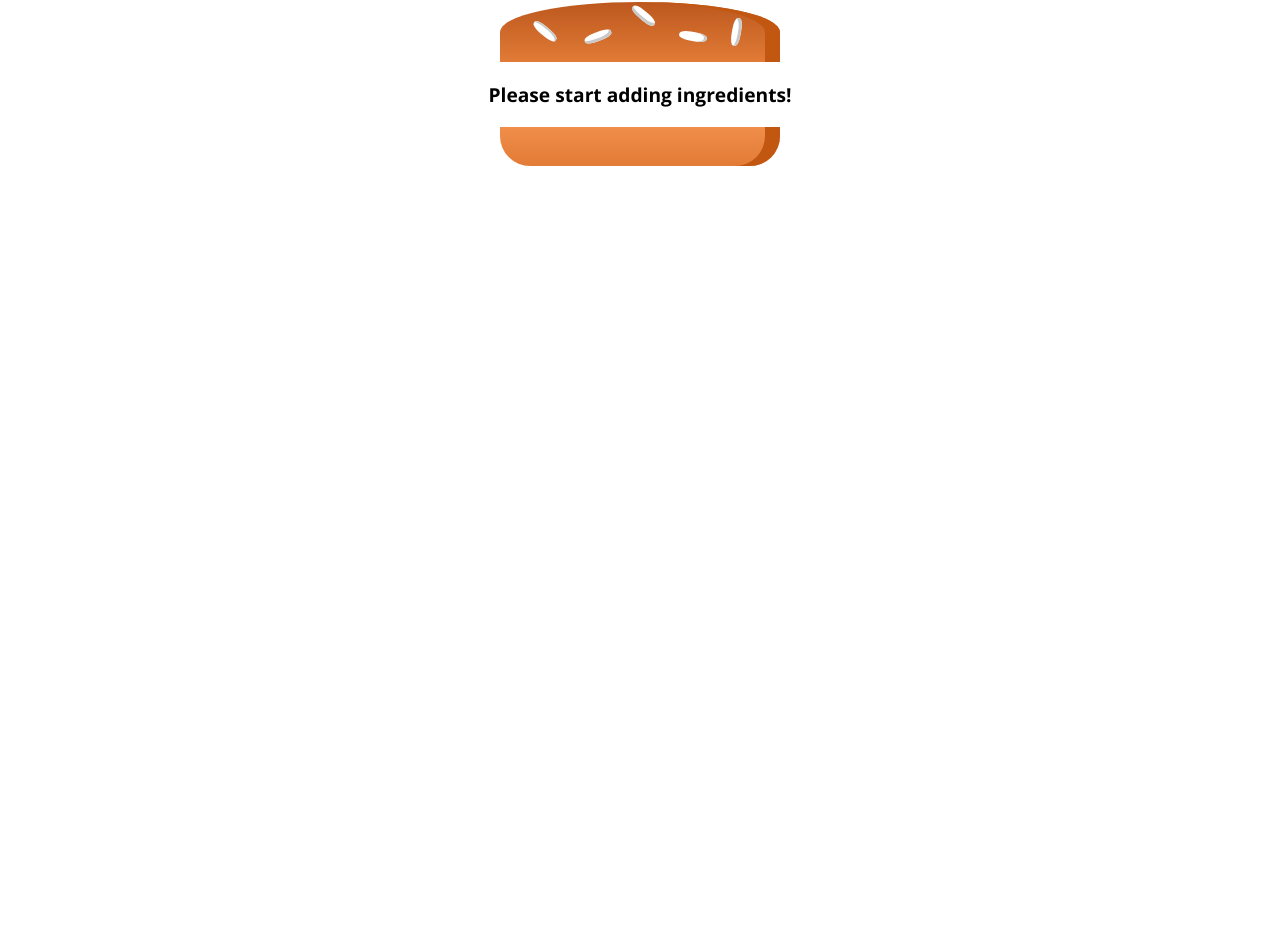
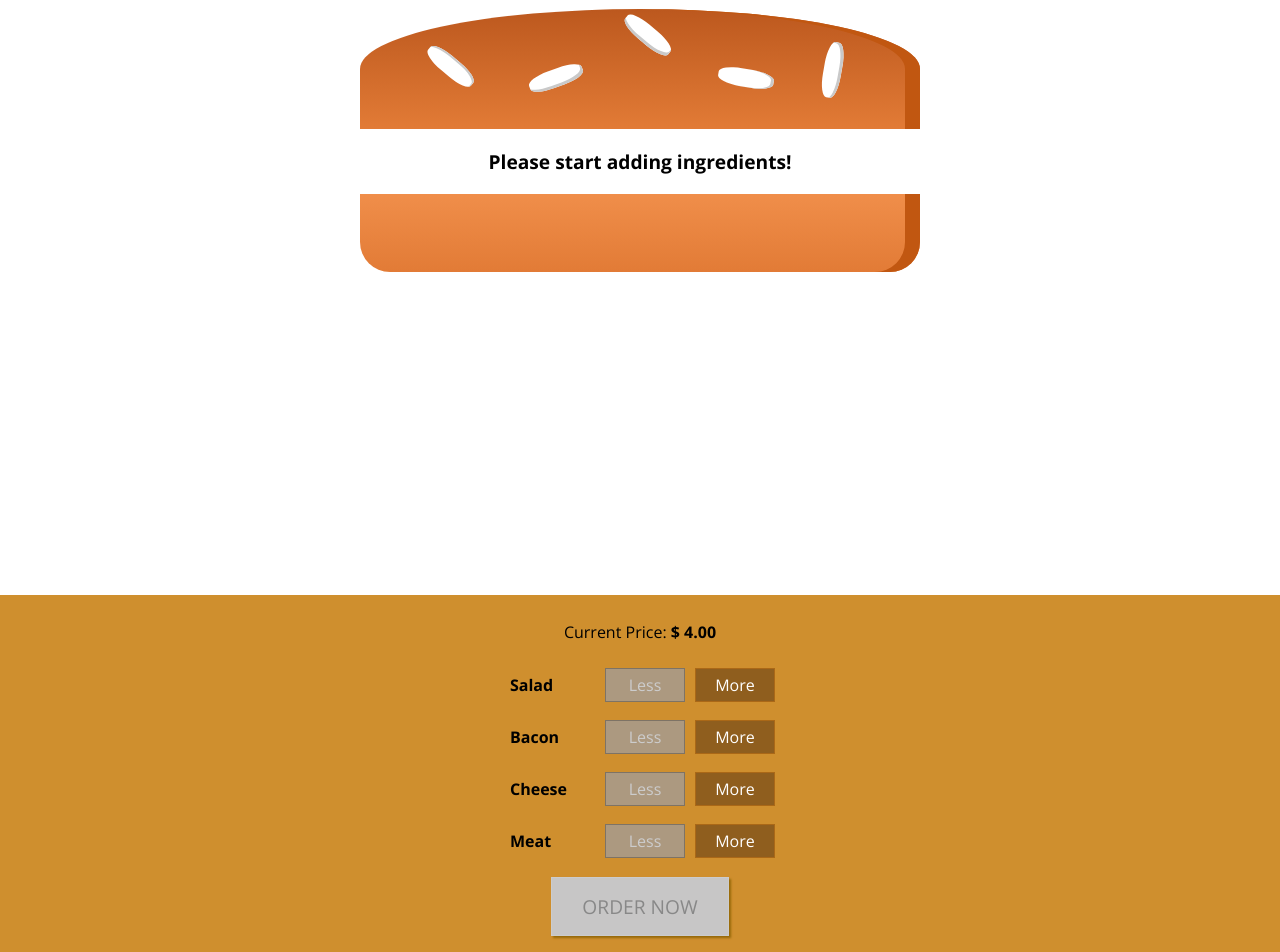
Before and after one commit to Inkala/burger-builder, a React (Create React App) app: page / in a window 1280 px wide. Shown: the part 43-995 px from the top of the page. Before the commit the page ends 800 px from the top, so only its background shows below. Built offline with nearby package versions, Linux system fonts and the light colour scheme.

Commit message:
Create Burger controls

```diff
--- a/package.json
+++ b/package.json
@@ -7,7 +7,8 @@
     "prop-types": "^15.7.2",
     "react": "^16.12.0",
     "react-dom": "^16.12.0",
-    "react-scripts": "3.2.0"
+    "react-scripts": "3.2.0",
+    "shortid": "^2.2.15"
   },
   "scripts": {
     "start": "react-scripts start",
--- /dev/null
+++ b/src/components/Burger/BuildControls/BuildControl/BuildControl.js
@@ -0,0 +1,23 @@
+import React from 'react';
+
+import classes from './BuildControl.module.scss';
+
+const BuildControl = props => {
+  return (
+    <div className={classes.BuildControl}>
+      <div className={classes.Label}>{props.label}</div>
+      <button
+        className={classes.Less}
+        onClick={props.removed}
+        disabled={props.disabled}
+      >
+        Less
+      </button>
+      <button className={classes.More} onClick={props.added}>
+        More
+      </button>
+    </div>
+  );
+};
+
+export default BuildControl;
--- /dev/null
+++ b/src/components/Burger/BuildControls/BuildControl/BuildControl.module.scss
@@ -0,0 +1,57 @@
+.BuildControl {
+  display: flex;
+  justify-content: space-between;
+  align-items: center;
+  margin: 5px 0;
+}
+
+.BuildControl button {
+  display: block;
+  font: inherit;
+  padding: 5px;
+  margin: 0 5px;
+  width: 80px;
+  border: 1px solid #AA6817;
+  cursor: pointer;
+  outline: none;
+}
+
+
+.BuildControl button:disabled {
+  background-color: #AC9980;
+  border: 1px solid #7E7365;
+  color: #ccc;
+  cursor: default;
+}
+
+.BuildControl button:hover:disabled {
+  background-color: #AC9980;
+  color: #ccc;
+  cursor: not-allowed;
+}
+
+.Label {
+  padding: 10px;
+  font-weight: bold;
+  width: 80px;
+}
+
+.BuildControl .Less {
+  background-color: #D39952;
+  color: white;
+}
+
+.BuildControl .More {
+  background-color: #8F5E1E;
+  color: white;
+}
+
+.BuildControl .Less:hover, .BuildControl .Less:active {
+  background-color: #DAA972;
+  color: white;
+}
+
+.BuildControl .More:hover,.BuildControl .More:active {
+  background-color: #99703F;
+  color: white;
+}
--- /dev/null
+++ b/src/components/Burger/BuildControls/BuildControls.js
@@ -0,0 +1,30 @@
+import React from 'react';
+import shortid from 'shortid';
+
+import BuildControl from './BuildControl/BuildControl';
+import classes from './BuildControls.module.scss';
+
+const controls = [
+  { label: 'Salad', type: 'salad' },
+  { label: 'Bacon', type: 'bacon' },
+  { label: 'Cheese', type: 'cheese' },
+  { label: 'Meat', type: 'meat' }
+];
+
+const BuildControls = props => (
+  <section className={classes.BuildControls}>
+    <p>Current Price: <strong>$ {props.price.toFixed(2)}</strong></p>
+    {controls.map(ctrl => (
+      <BuildControl
+        key={shortid.generate()}
+        label={ctrl.label}
+        added={() => props.ingredientAdded(ctrl.type)}
+        removed={() => props.ingredientRemoved(ctrl.type)}
+        disabled={props.disabled[ctrl.type]}
+      />
+    ))}
+    <button className={classes.OrderButton} disabled={!props.purchasable}>ORDER NOW</button>
+  </section>
+);
+
+export default BuildControls;
--- /dev/null
+++ b/src/components/Burger/BuildControls/BuildControls.module.scss
@@ -0,0 +1,53 @@
+.BuildControls {
+  width: 100%;
+  background-color: #CF8F2E;
+  display: flex;
+  flex-flow: column;
+  align-items: center;
+  box-shadow: 0 2px 1px #ccc;
+  margin: auto;
+  padding: 10px 0;
+}
+
+
+.OrderButton {
+  background-color: #DAD735;
+  outline: none;
+  cursor: pointer;
+  border: 1px solid #966909;
+  color: #966909;
+  font-family: inherit;
+  font-size: 1.2em;
+  padding: 15px 30px;
+  box-shadow: 2px 2px 2px #966909;
+  margin: 10px;
+}
+
+.OrderButton:hover, .OrderButton:active {
+  background-color: #A0DB41;
+  border: 1px solid #966909;
+  color: #966909;
+}
+
+.OrderButton:disabled {
+  background-color: #C7C6C6;
+  cursor: not-allowed;
+  border: 1px solid #ccc;
+  color: #888888;
+}
+
+.OrderButton:not(:disabled) {
+  animation: enable 0.3s linear;
+}
+
+@keyframes enable {
+  0% {
+      transform: scale(1);
+  }
+  60% {
+      transform: scale(1.1);
+  }
+  100% {
+      transform: scale(1);
+  }
+}
--- a/src/components/Burger/Burger.module.scss
+++ b/src/components/Burger/Burger.module.scss
@@ -1,37 +1,30 @@
 .Burger {
   width: 100%;
+  margin: auto;
   height: 250px;
-  margin: auto;
   overflow: scroll;
+  text-align: center;
   font-weight: bold;
   font-size: 1.2rem;
-  text-align: center;
 }
 
-@media (min-width: 1000px) and (min-height: 700px) {
+@media (min-width: 500px) and (min-height: 400px) {
   .Burger {
-    width: 700px;
-    height: 600px;
+      width: 350px;
+      height: 300px;
   }
 }
 
 @media (min-width: 500px) and (min-height: 401px) {
   .Burger {
-    width: 450px;
-    height: 400px;
+      width: 450px;
+      height: 40 0px;
   }
 }
 
-@media (min-width: 500px) and (min-height: 401px) {
+@media (min-width: 1000px) and (min-height: 700px) {
   .Burger {
-    width: 450px;
-    height: 400px;
+      width: 700px;
+      height: 600px;
   }
 }
-
-@media (min-width: 500px) and (min-height: 400px) {
-  .Burger {
-    width: 350px;
-    height: 300px;
-  }
-}
--- a/src/containers/BurgerBuilder/BurgerBuilder.js
+++ b/src/containers/BurgerBuilder/BurgerBuilder.js
@@ -1,5 +1,15 @@
 import React, { Component } from 'react';
 import Burger from '../../components/Burger/Burger';
+import BuildControls from '../../components/Burger/BuildControls/BuildControls';
+import Modal from '../../components/UI/Modal/Modal';
+import OrderSummary from '../../components/Burger/OrderSummary/OrderSummary';
+
+const INGREDIENT_PRICES = {
+  salad: 0.5,
+  cheese: 0.4,
+  meat: 1.3,
+  bacon: 0.7
+};
 
 class BurgerBuilder extends Component {
   state = {
@@ -8,12 +18,68 @@
       bacon: 0,
       cheese: 0,
       meat: 0
-    }
+    },
+    totalPrice: 4,
+    purchasable: false
+  };
+
+  updatePurchaseState(ingredients) {
+    const sum = Object.keys(ingredients)
+      .map(igKey => ingredients[igKey])
+      .reduce((num, acc) => num + acc, 0);
+    this.setState({ purchasable: sum > 0 });
   }
 
+  addIngredientHandler = type => {
+    const { ingredients, totalPrice } = this.state;
+    const updatedCount = ingredients[type] + 1;
+    const updatedIngredients = {
+      ...ingredients
+    };
+    updatedIngredients[type] = updatedCount;
+    const newPrice = totalPrice + INGREDIENT_PRICES[type];
+
+    this.setState({ totalPrice: newPrice, ingredients: updatedIngredients });
+    this.updatePurchaseState(updatedIngredients);
+  };
+
+  removeIngredientHandler = type => {
+    const { ingredients, totalPrice } = this.state;
+    if (ingredients[type] === 0) {
+      return;
+    }
+    const updatedCount = ingredients[type] - 1;
+    const updatedIngredients = {
+      ...ingredients
+    };
+    updatedIngredients[type] = updatedCount;
+    const newPrice = totalPrice - INGREDIENT_PRICES[type];
+    this.setState({ totalPrice: newPrice, ingredients: updatedIngredients });
+    this.updatePurchaseState(updatedIngredients);
+  };
+
   render() {
+    const { ingredients, totalPrice, purchasable } = this.state;
+    const disabledInfo = {
+      ...ingredients
+    };
+    for (let key in disabledInfo) {
+      disabledInfo[key] = disabledInfo[key] <= 0;
+    }
     return (
-      <Burger ingredients={this.state.ingredients}/>
+      <React.Fragment>
+        {/* <Modal>
+          <OrderSummary ingredients={ingredients}></OrderSummary>
+        </Modal> */}
+        <Burger ingredients={ingredients} />
+        <BuildControls
+          ingredientAdded={this.addIngredientHandler}
+          ingredientRemoved={this.removeIngredientHandler}
+          disabled={disabledInfo}
+          price={totalPrice}
+          purchasable={purchasable}
+        />
+      </React.Fragment>
     );
   }
 }
```
Also changed, not shown: 1 other file (tests, documents, lock files or other folders).
